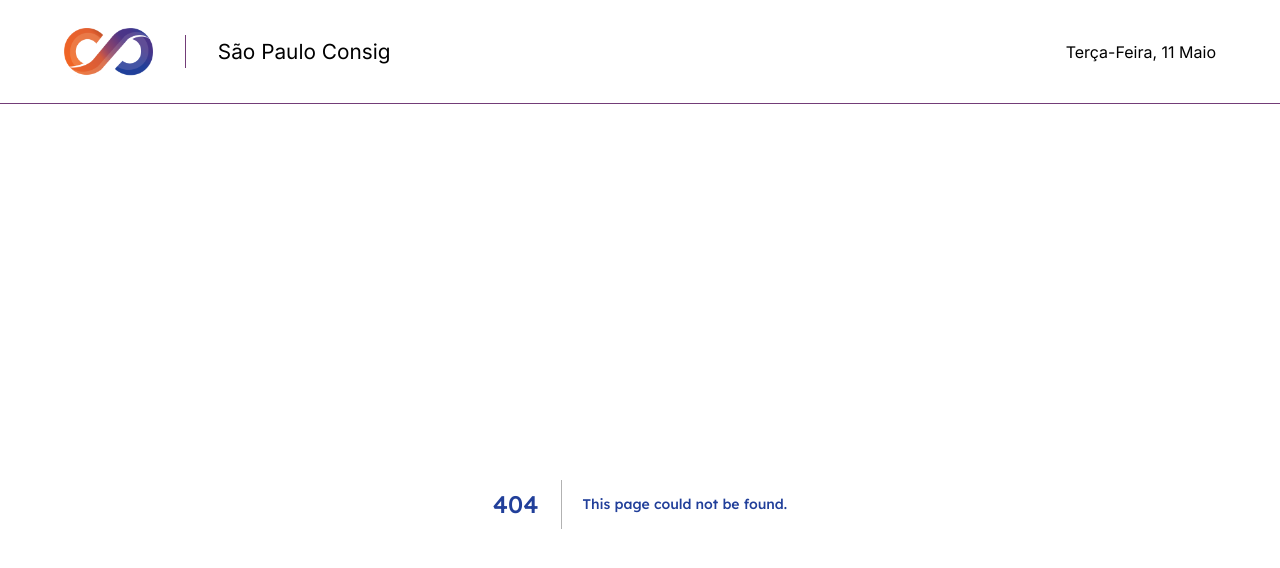
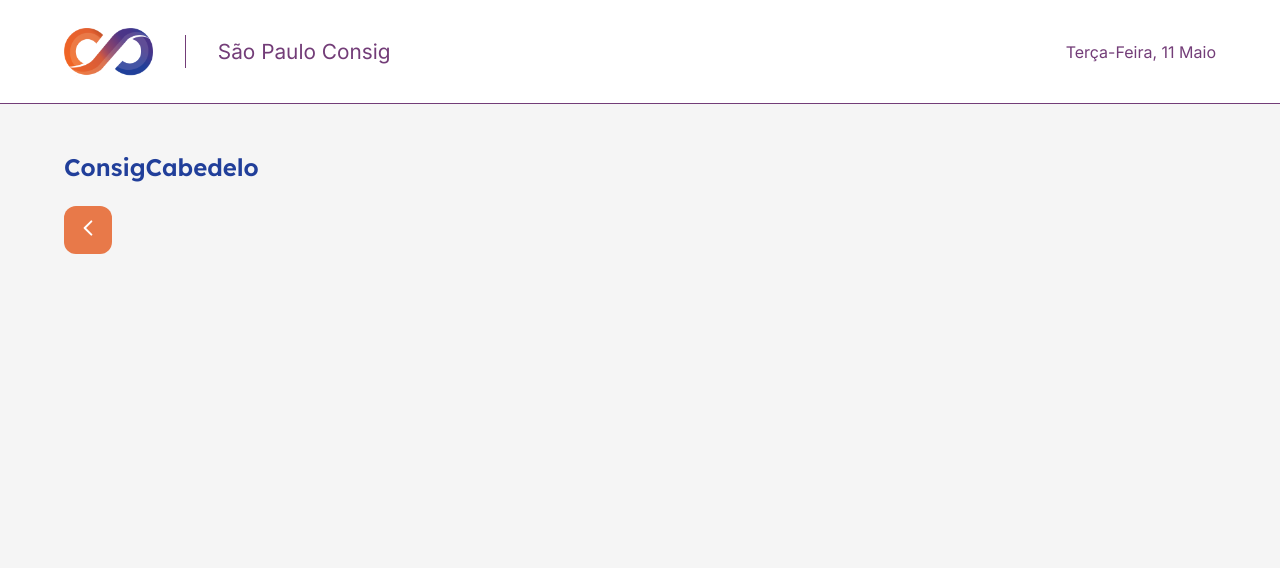
Before and after one commit to rafaelsanchezsouza/painel-controle-frontend, a Next.js app: page /portais/ConsigCabedelo in a window 1280 px wide. Before the commit this address had no page. Shown: the top 568 px of the page. Built offline with nearby package versions, Linux system fonts and the light colour scheme.

Commit message:
feat: implementa pagina de portais

```diff
--- /dev/null
+++ b/src/pages/portais/[nomeBase].tsx
@@ -0,0 +1,19 @@
+import Link from 'next/link';
+import { useRouter } from 'next/router';
+import styles from './portais.module.scss';
+
+export default function Portais() {
+  const router = useRouter();
+
+  return (
+    <div className={styles.portal}>
+      <h2>{router.query.nomeBase}</h2>
+
+      <Link href={'/'}>
+        <button type="button">
+          <img src="/arrow-left.svg" alt="Voltar" />
+        </button>
+      </Link>
+    </div>
+  );
+}
--- /dev/null
+++ b/src/pages/portais/portais.module.scss
@@ -0,0 +1,66 @@
+.portal {
+  padding: 0 4rem;
+  height: calc(100vh - 6.5rem);
+  overflow-y: scroll;
+
+  h2 {
+    margin-top: 3rem;
+    margin-bottom: 1.5rem;
+  }
+
+  button {
+    width: 3rem;
+    height: 3rem;
+    border-radius: 0.75rem;
+    border: 0;
+
+    transition: filter 0.2s;
+
+    right: 0;
+    bottom: 0;
+    background: var(--light-orange);
+
+    &:hover {
+      filter: brightness(0.9);
+    }
+  }
+}
+
+.portais {
+  padding-bottom: 2rem;
+
+  table {
+    width: 100%;
+
+    th,
+    td {
+      height: 4rem;
+      padding: 0.75rem 1rem;
+      border-bottom: 1px solid gray;
+    }
+
+    th {
+      color: var(--light-orange);
+      text-transform: uppercase;
+      font: 500 0.75rem Lexend, sans-serif;
+      text-align: left;
+      height: 2rem;
+    }
+
+    td {
+      font-size: 1.15rem;
+    }
+
+    a {
+      text-decoration: none;
+      color: var(--light-blue);
+    }
+  }
+  .nomenclatura {
+    font-family: Lexend, sans-serif;
+    font-weight: 600;
+    text-decoration: none;
+    line-height: 1.4rem;
+    font-size: 1.2rem;
+  }
+}
```
Also changed, not shown: src/pages/index.tsx (+7 -5 lines), public/arrow-left.svg (added).
